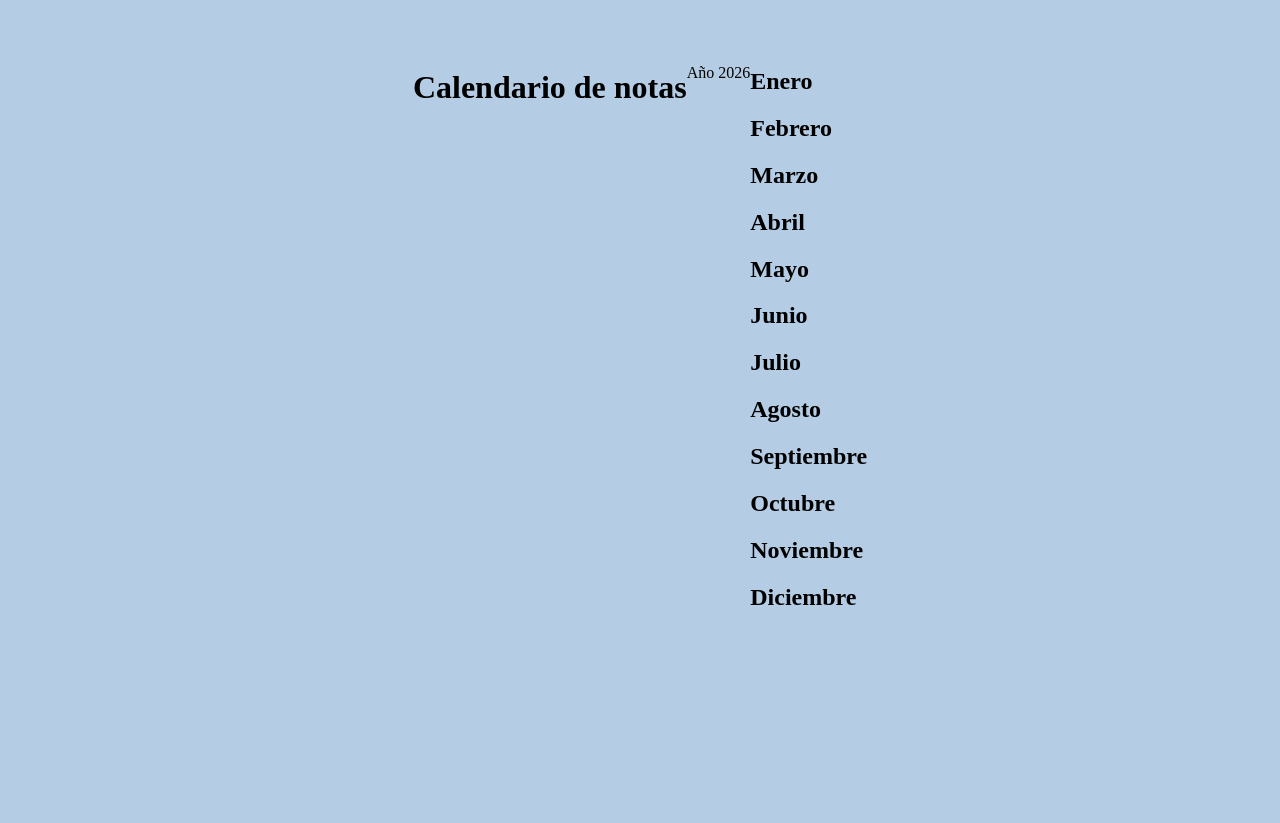
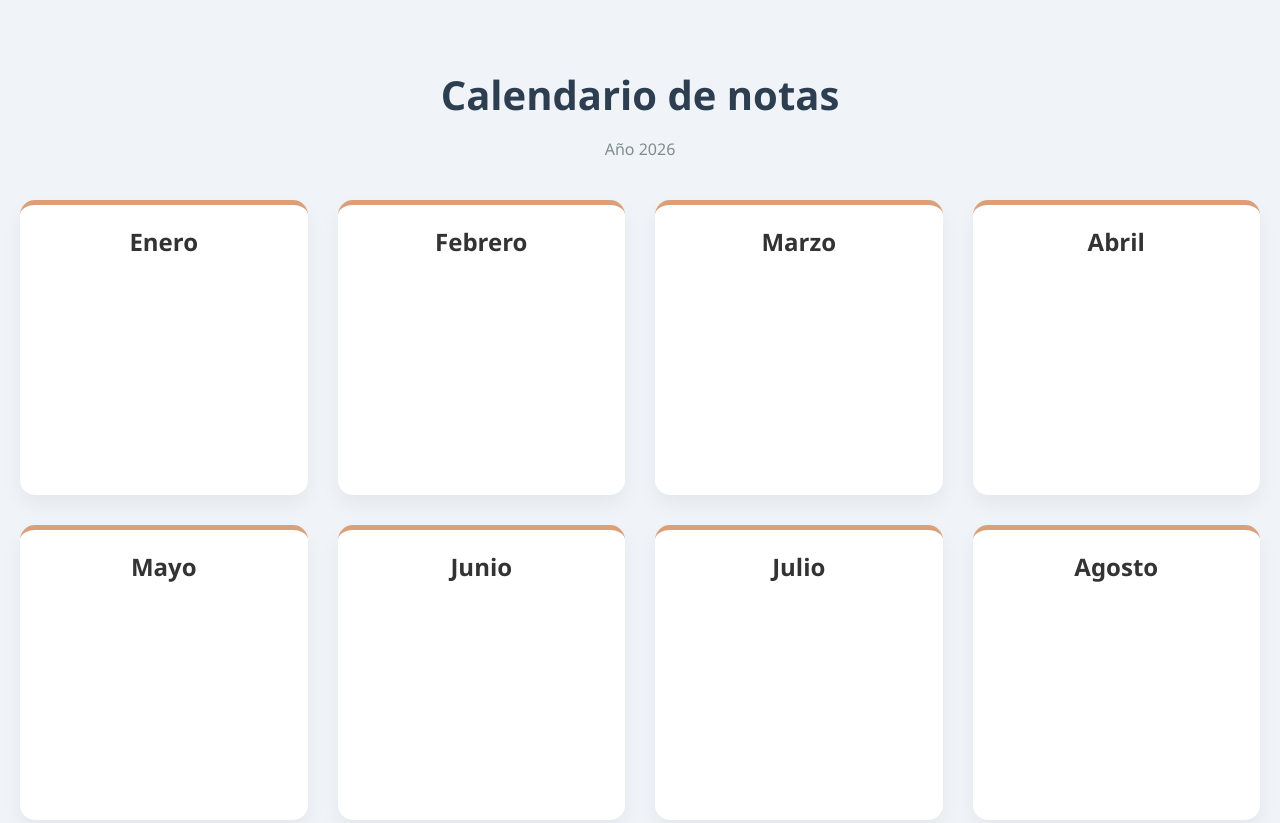
Before and after one commit to rgoncar723/pr_eval_calendario_notas, a plain HTML site: page index.html in a window 1280 px wide. Shown: the top 823 px of the page. Before the commit the page ends 800 px from the top, so only its background shows below. Drawn offline with Linux system fonts and the light colour scheme; files that its build step writes are made by us from their sources; files whose address does not match are found by name.

Commit message:
CSS y modificación de la ruta de css con el HTML

```diff
--- a/css/styles.css
+++ b/css/styles.css
@@ -1,14 +1,68 @@
-* {
-  box-sizing: border-box;
+
+body {
+    background-color: #f0f4f8;
+    font-family: 'Segoe UI', Roboto, Helvetica, Arial, sans-serif;
+    margin: 0;
+    padding: 40px 20px;
+    color: #333;
 }
 
-body {
-  background-color: #b4cce4;
-  display: flex;
-  justify-content: center;
-  padding: 40px 12px;
+#init {
+    text-align: center;
+    color: #2c3e50;
+    font-size: 2.5rem;
+    margin-bottom: 5px;
 }
-.id {
- font-family: Impact, Haettenschweiler, 'Arial Narrow Bold', sans-serif;
- font-size: large;
+
+p {
+    text-align: center;
+    color: #7f8c8d;
+    margin-bottom: 40px;
+    font-weight: 500;
 }
+
+
+#calendar {
+    display: grid;
+    grid-template-columns: repeat(4, 1fr);
+    grid-template-rows: repeat(3,1fr);
+    gap: 30px;
+    max-width: 1300px;
+    margin: 0 auto;
+}
+
+
+.month {
+    background-color: white;
+    height: auto;
+    min-height: 250px;
+    border-radius: 15px;
+    padding: 20px;
+    box-shadow: 0 10px 20px rgba(0, 0, 0, 0.05);
+    border-top: 5px solid #daa07a;
+    transition: all 0.4s cubic-bezier(0.175, 0.885, 0.32, 1.275);
+    display: flex;
+    flex-direction: column;
+}
+
+.month h2 {
+    text-align: center;
+    margin-top: 0;
+    font-size: 1.5rem;
+    color: #333;
+    transition: color 0.3s ease;
+}
+
+
+.month:hover {
+
+    background: linear-gradient(135deg, #daa07a 10%, #cea759 100%);
+    cursor: pointer;
+    transform: translateY(-8px);
+    box-shadow: 0 15px 30px rgba(61, 154, 157, 0.3);
+}
+
+
+.month:hover h2{
+    color: white;
+}
--- a/index.html
+++ b/index.html
@@ -3,7 +3,7 @@
    <head>
       <meta charset="UTF-8" />
       <meta name="viewport" content="width=device-width, initial-scale=1.0" />
-      <link rel="stylesheet" href="styles.css" />
+      <link rel="stylesheet" href="css/styles.css" />
       <script src="app_index.js" defer></script>
       <title>Calendario de notas</title>
    </head>
```
